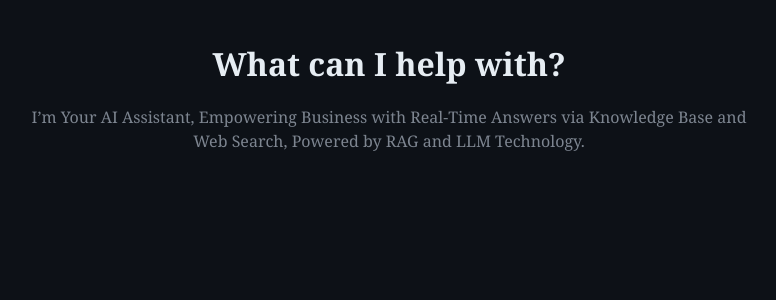
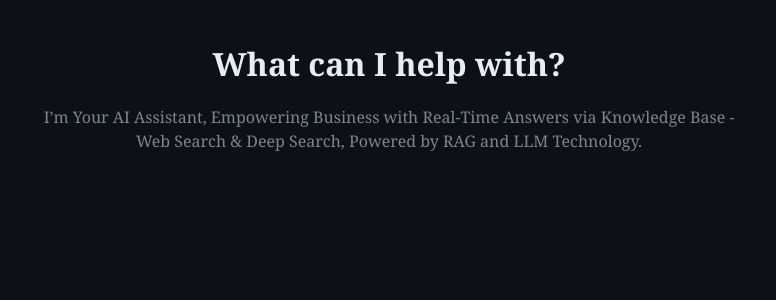
Before and after one commit to hey-ashik/TotaPakhii_ChatBot, a Flask app: page / in a window 1280 px wide. Shown: the part 277-577 px from the top of the page, without its empty margins (251-1027 px from the left). Run offline with Flask 3, Linux system fonts and the light colour scheme.

Commit message:
3rd commit

```diff
--- a/templates/index.html
+++ b/templates/index.html
@@ -1135,7 +1135,7 @@
             <!-- Welcome Section -->
             <div class="welcome-section" id="welcomeSection">
                 <h1 class="welcome-title">What can I help with?</h1>
-                <p class="welcome-subtitle">I’m Your AI Assistant, Empowering Business with Real-Time Answers via Knowledge Base and Web Search, Powered by RAG and LLM Technology.</p>
+                <p class="welcome-subtitle">I’m Your AI Assistant, Empowering Business with Real-Time Answers via Knowledge Base - Web Search & Deep Search, Powered by RAG and LLM Technology.</p>
             </div>
 
             <!-- Messages Container -->
```
